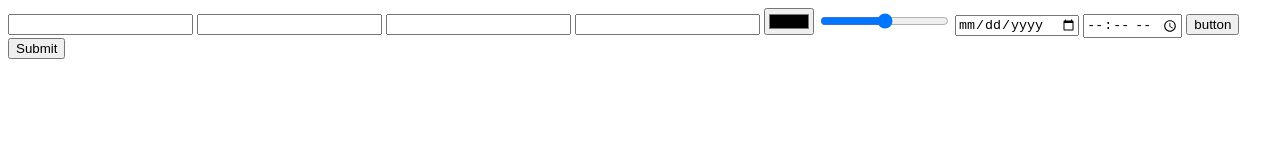
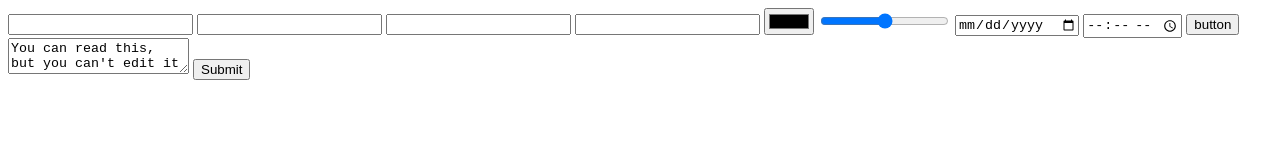
Before and after one commit to AsyncSpaghettiDev/HTML5, a plain HTML site: page Forms/index.html in a window 1280 px wide. Drawn offline with Linux system fonts and the light colour scheme.

Commit message:
Using forms and input

```diff
--- a/Forms/index.html
+++ b/Forms/index.html
@@ -15,6 +15,7 @@
             <input type="date">
             <input type="time">
             <input type="button" value="button">
+            <textarea readonly>You can read this, but you can't edit it</textarea>
             <input type="submit">
         </form>
     </body>
```
